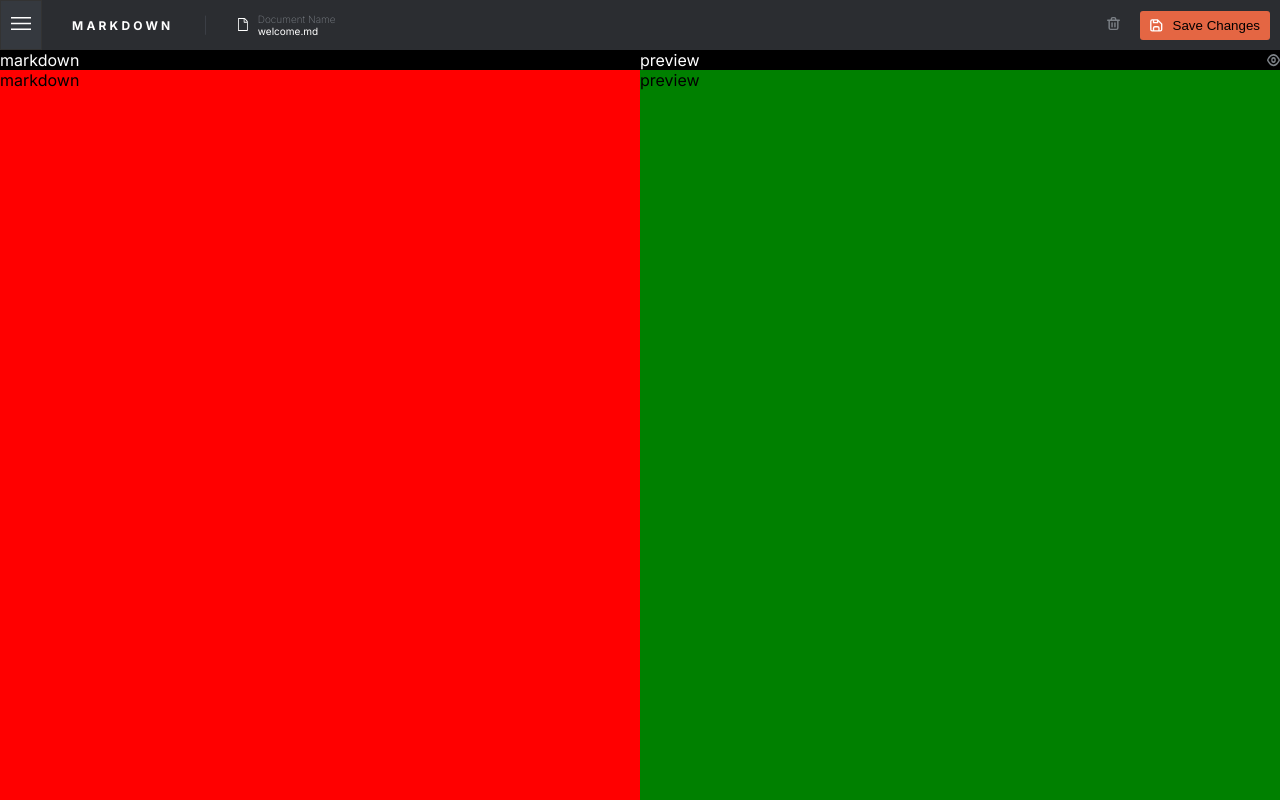
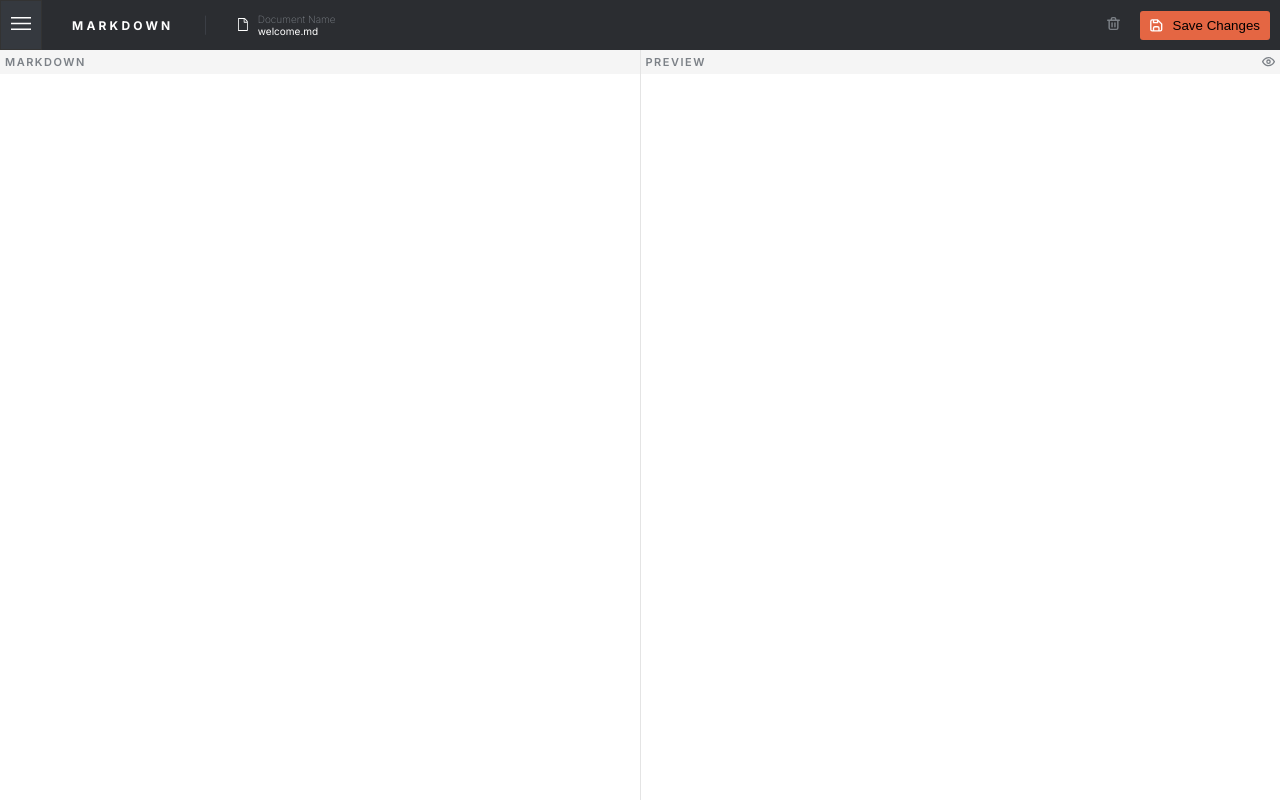
Before and after one commit to Andrew-Marfo/in-browser-markdown-editor-app, a Next.js app: page / in a window 1280 px wide. Built offline with nearby package versions, Linux system fonts and the light colour scheme.

Commit message:
hero header for markdown and preview design

```diff
--- a/src/components/markdown.tsx
+++ b/src/components/markdown.tsx
@@ -4,9 +4,8 @@ import HeroHeader from "./hero_header";
 const Markdown = () => {
   return <div className="markdown">
     <HeroHeader>
-      <p>markdown</p>
+      <p className="hero-header-title">markdown</p>
     </HeroHeader>
-    <p>markdown</p>
   </div>;
 };
 
--- a/src/components/preview.tsx
+++ b/src/components/preview.tsx
@@ -6,10 +6,9 @@ const  Preview=() =>{
   return (
     <div className='preview'>
         <HeroHeader>
-            <p>preview</p>
-            <Image src={"/assets/icon-show-preview.svg"} alt='show preview' width={13} height={13}/>
+            <p className='hero-header-title'>preview</p>
+            <Image src={"/assets/icon-show-preview.svg"} alt='show preview' width={13} height={10}/>
         </HeroHeader>
-        <p>preview</p>
     </div>
   )
 }
--- a/src/styles/app.style.css
+++ b/src/styles/app.style.css
@@ -86,7 +86,6 @@
 .hero{
     flex: 1;
     height: 100%;
-    background: green;
 }
 
 .markdown, .preview{
@@ -95,10 +94,19 @@
 }
 
 .markdown{
-    background: red;
+    border-right: solid 1px #E4E4E4;
 }
 
 .hero-header{
-    background-color: black;
-    color: white;
+    background-color: #F5F5F5;
+    color: #7C8187;
+    padding: 5px;
 }
+
+.hero-header-title{
+    text-transform: uppercase;
+    letter-spacing: 1.5px;
+    color: #7C8187;
+    font-size: 11px;
+    font-weight: 600;
+}
```
